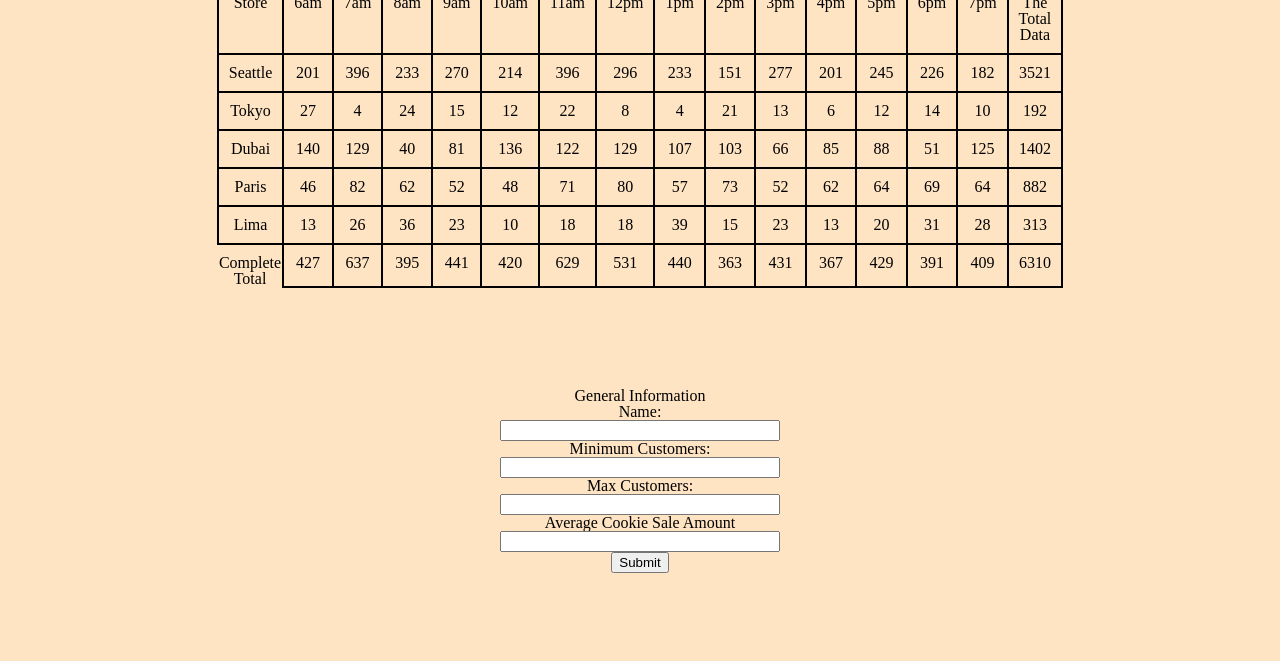
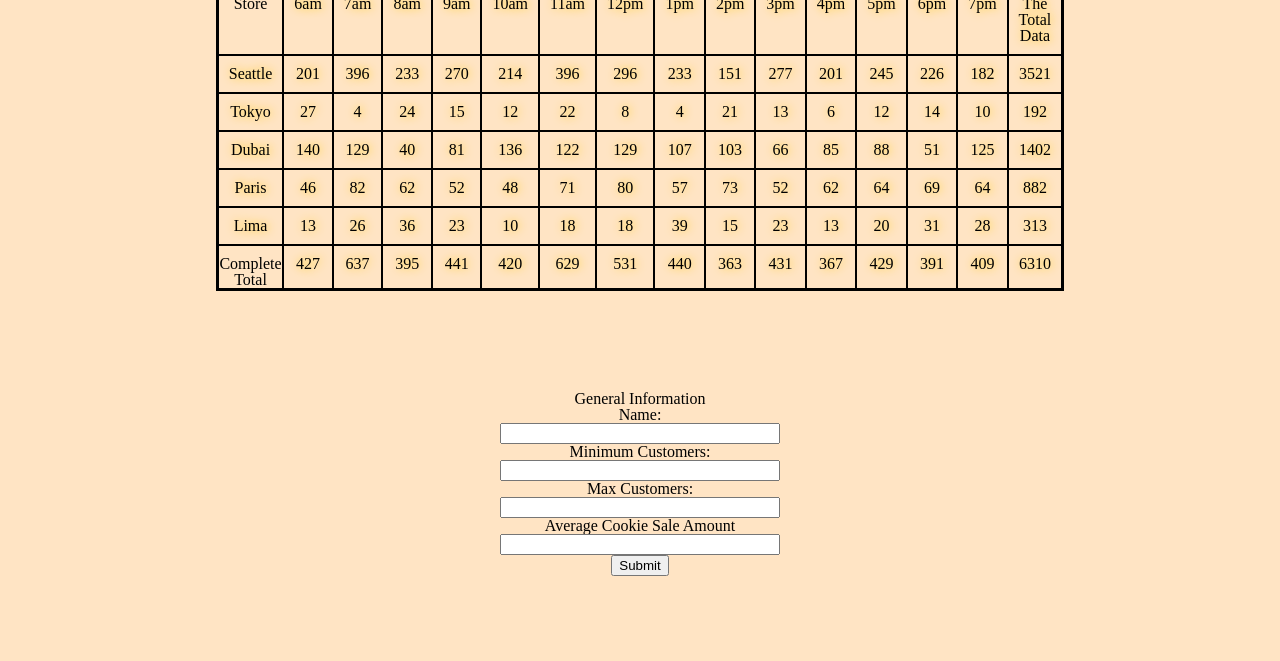
Before and after one commit to MalikTorres/cookie-stand, a plain HTML site: page sales.html in a window 1280 px wide. Shown: the part 439-1100 px from the top of the page. Drawn offline with Linux system fonts and the light colour scheme.

Commit message:
updated table styling

```diff
--- a/css/style.css
+++ b/css/style.css
@@ -59,11 +59,13 @@ div > table  {
    margin: 0 auto;
   /* display: block; */
    width: 50%;
+   border: solid;
 }
 
 table td {
   border: 2px solid;
   padding: 10px;
+  text-shadow: #fc0 1px 0 10px;
 }
 
 th, tr {
```
Also changed, not shown: Updated lighthouse.png (deleted).
